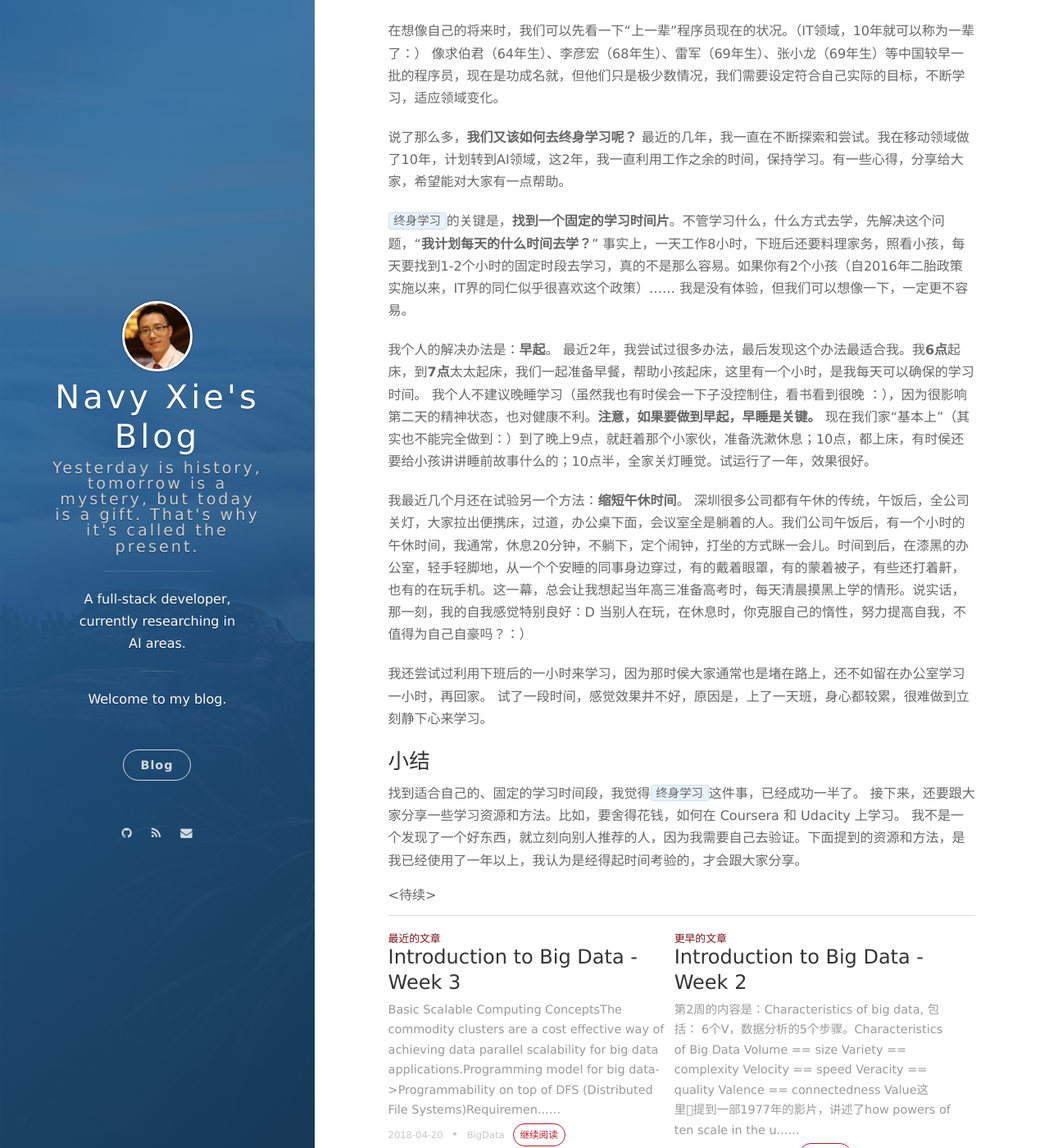
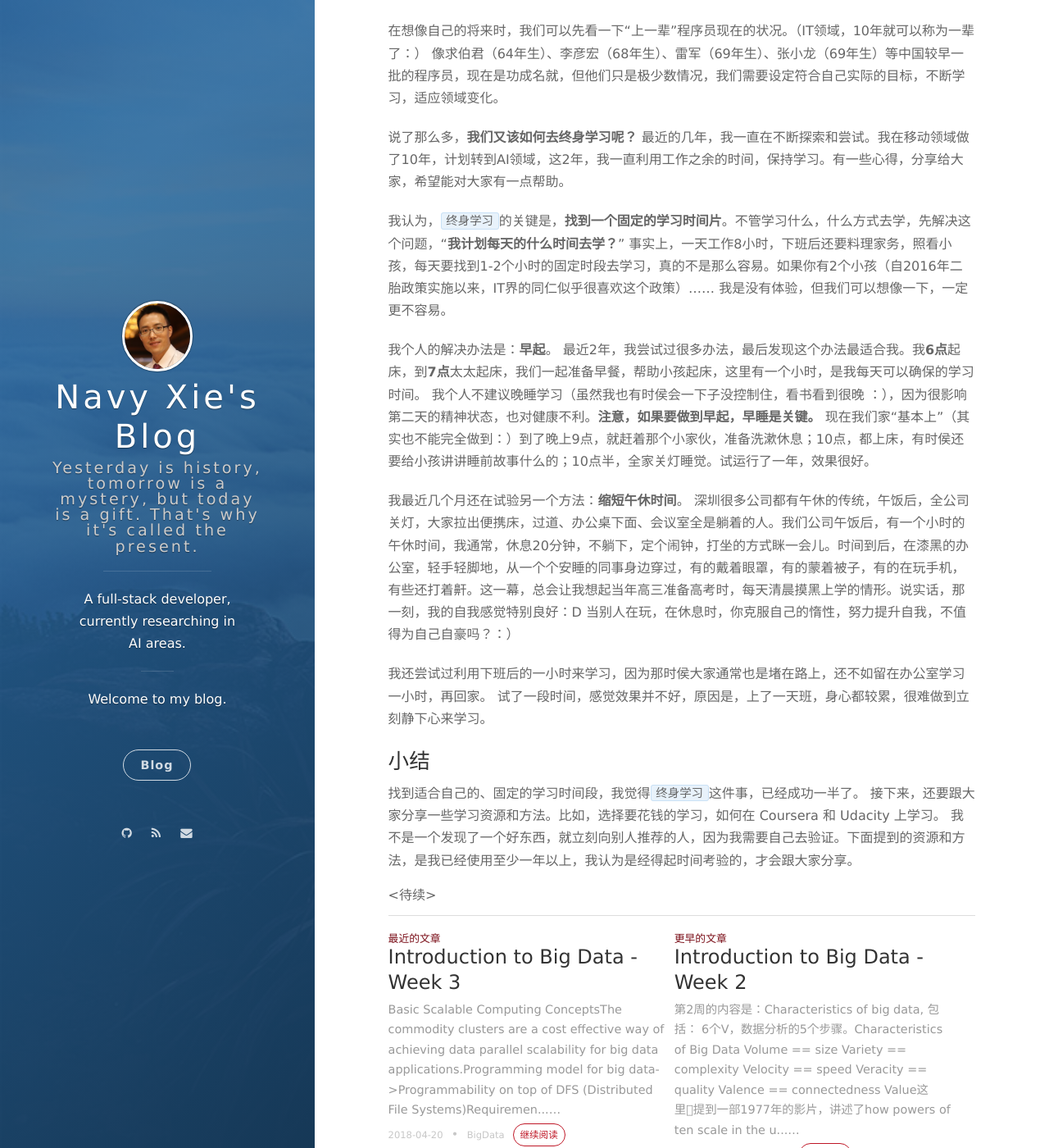
Before and after one commit to navy-xie/navy-xie.github.io, a Jekyll site: the page built from _posts/2018-04-20-lifelong-learning.md, in a window 1280 px wide and 1400 px high, scrolled down 1086 px. Shown: the whole window at 82% size. Built offline with Jekyll 4.4.1, drawn with Linux system fonts in a browser that asks for light colours; nearby versions of some CDN libraries; comment, search, counter and statistics services are not loaded; some of the changed text lies outside the part shown.

Commit message:
Small modification

```diff
--- a/_posts/2018-04-20-lifelong-learning.md
+++ b/_posts/2018-04-20-lifelong-learning.md
@@ -21,7 +21,7 @@ tags: Learning
 说了那么多，**我们又该如何去终身学习呢？**
 最近的几年，我一直在不断探索和尝试。我在移动领域做了10年，计划转到AI领域，这2年，我一直利用工作之余的时间，保持学习。有一些心得，分享给大家，希望能对大家有一点帮助。
 
-`终身学习`的关键是，**找到一个固定的学习时间片**。不管学习什么，什么方式去学，先解决这个问题，“**我计划每天的什么时间去学？**”
+我认为，`终身学习`的关键是，**找到一个固定的学习时间片**。不管学习什么，什么方式去学，先解决这个问题，“**我计划每天的什么时间去学？**”
 事实上，一天工作8小时，下班后还要料理家务，照看小孩，每天要找到1-2个小时的固定时段去学习，真的不是那么容易。如果你有2个小孩（自2016年二胎政策实施以来，IT界的同仁似乎很喜欢这个政策）...... 我是没有体验，但我们可以想像一下，一定更不容易。
 
 我个人的解决办法是：**早起**。
@@ -29,7 +29,7 @@ tags: Learning
 我个人不建议晚睡学习（虽然我也有时侯会一下子没控制住，看书看到很晚 ：），因为很影响第二天的精神状态，也对健康不利。**注意，如果要做到早起，早睡是关键。** 现在我们家“基本上”（其实也不能完全做到：）到了晚上9点，就赶着那个小家伙，准备洗漱休息；10点，都上床，有时侯还要给小孩讲讲睡前故事什么的；10点半，全家关灯睡觉。试运行了一年，效果很好。
 
 我最近几个月还在试验另一个方法：**缩短午休时间**。
-深圳很多公司都有午休的传统，午饭后，全公司关灯，大家拉出便携床，过道，办公桌下面，会议室全是躺着的人。我们公司午饭后，有一个小时的午休时间，我通常，休息20分钟，不躺下，定个闹钟，打坐的方式眯一会儿。时间到后，在漆黑的办公室，轻手轻脚地，从一个个安睡的同事身边穿过，有的戴着眼罩，有的蒙着被子，有些还打着鼾，也有的在玩手机。这一幕，总会让我想起当年高三准备高考时，每天清晨摸黑上学的情形。说实话，那一刻，我的自我感觉特别良好：D 当别人在玩，在休息时，你克服自己的惰性，努力提高自我，不值得为自己自豪吗？：）
+深圳很多公司都有午休的传统，午饭后，全公司关灯，大家拉出便携床，过道、办公桌下面、会议室全是躺着的人。我们公司午饭后，有一个小时的午休时间，我通常，休息20分钟，不躺下，定个闹钟，打坐的方式眯一会儿。时间到后，在漆黑的办公室，轻手轻脚地，从一个个安睡的同事身边穿过，有的戴着眼罩，有的蒙着被子，有的在玩手机，有些还打着鼾。这一幕，总会让我想起当年高三准备高考时，每天清晨摸黑上学的情形。说实话，那一刻，我的自我感觉特别良好：D 当别人在玩，在休息时，你克服自己的惰性，努力提升自我，不值得为自己自豪吗？：）
 
 我还尝试过利用下班后的一小时来学习，因为那时侯大家通常也是堵在路上，还不如留在办公室学习一小时，再回家。
 试了一段时间，感觉效果并不好，原因是，上了一天班，身心都较累，很难做到立刻静下心来学习。
@@ -37,7 +37,7 @@ tags: Learning
 ### 小结
 
 找到适合自己的、固定的学习时间段，我觉得`终身学习`这件事，已经成功一半了。
-接下来，还要跟大家分享一些学习资源和方法。比如，要舍得花钱，如何在 Coursera 和 Udacity 上学习。
-我不是一个发现了一个好东西，就立刻向别人推荐的人，因为我需要自己去验证。下面提到的资源和方法，是我已经使用了一年以上，我认为是经得起时间考验的，才会跟大家分享。
+接下来，还要跟大家分享一些学习资源和方法。比如，选择要花钱的学习，如何在 Coursera 和 Udacity 上学习。
+我不是一个发现了一个好东西，就立刻向别人推荐的人，因为我需要自己去验证。下面提到的资源和方法，是我已经使用至少一年以上，我认为是经得起时间考验的，才会跟大家分享。
 
 <待续>
```
Also changed, not shown: other parts of _posts/2018-04-20-lifelong-learning.md (+1 -1 lines).
